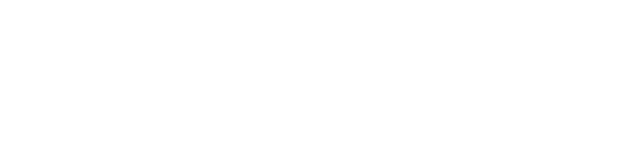
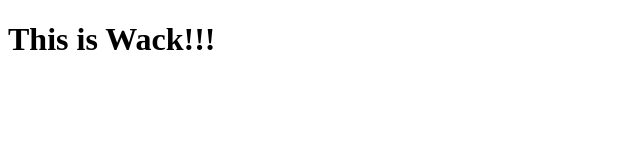
Before and after one commit to kiserr10/practice-, a plain HTML site: page index.html in a window 1280 px wide. Shown: the whole page, without its empty margins (0-640 px from the left). Drawn offline with Linux system fonts and the light colour scheme.

Commit message:
ross footer commit

```diff
--- a/index.html
+++ b/index.html
@@ -7,4 +7,7 @@
   <body>
 
   </body>
+	<footer>
+		<h1>This is Wack!!!</h1>
+	</footer>
 </html>
```
